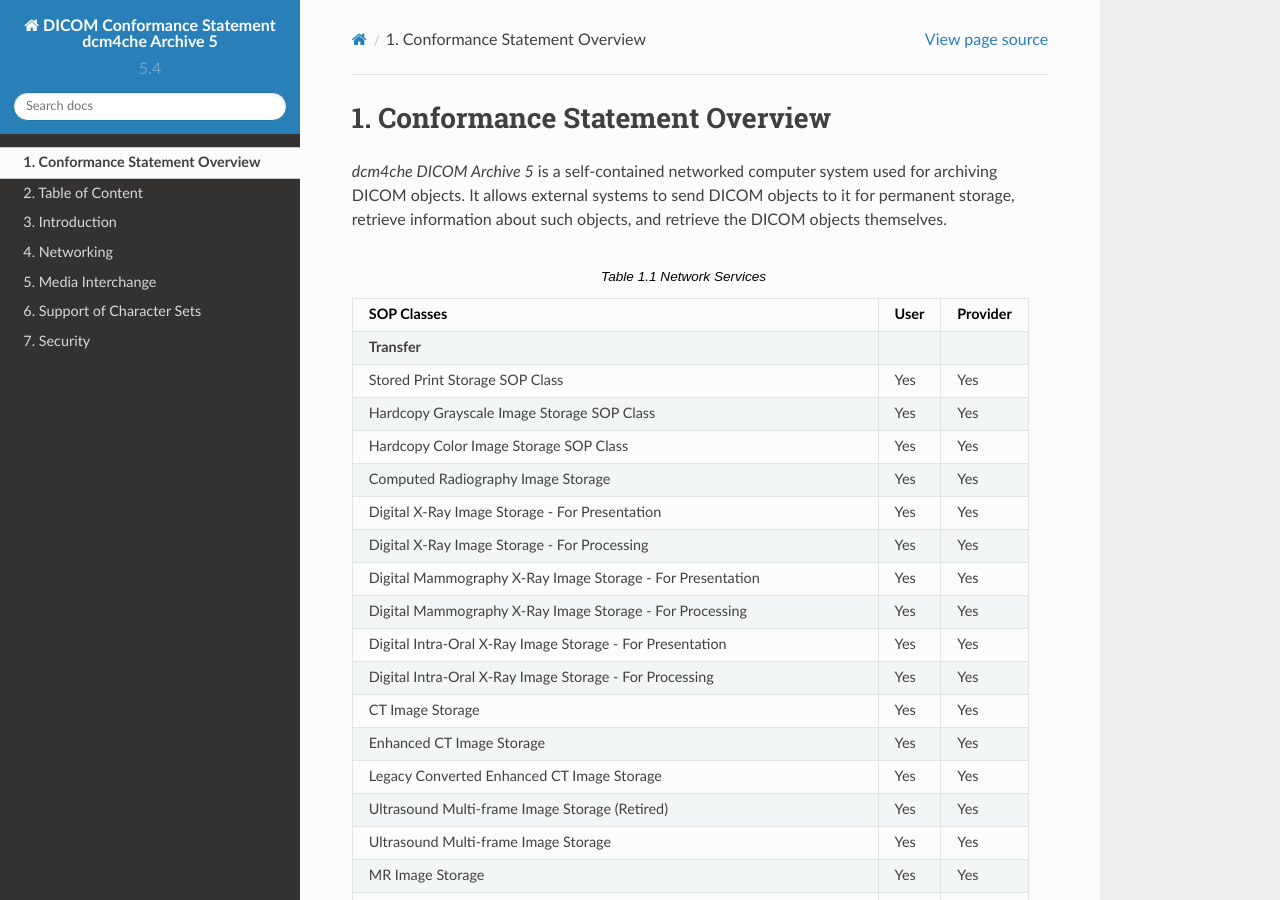
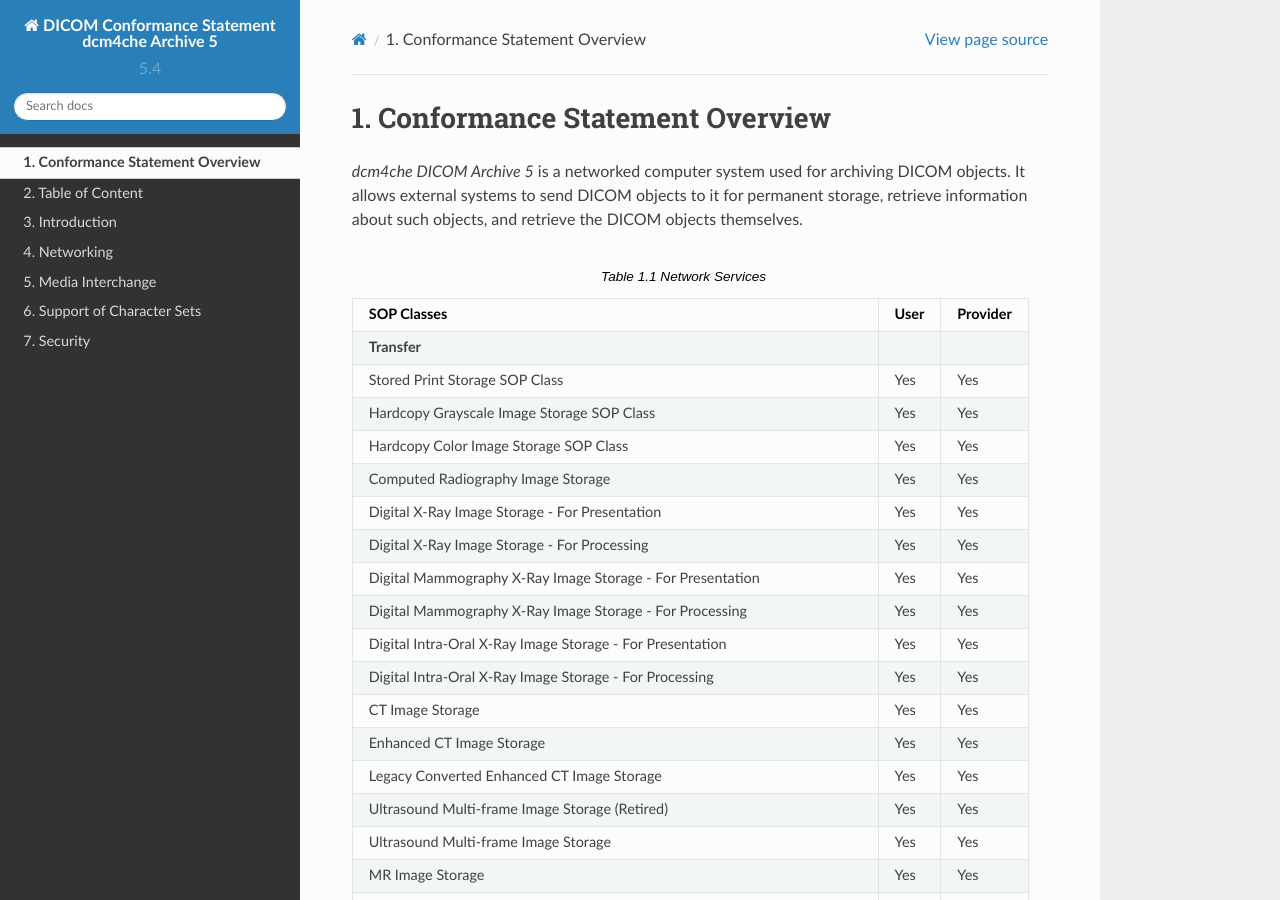
Before and after one commit to dcm4che/dcm4chee-arc-cs, a Sphinx documentation site: the page built from docs/overview.rst, in a window 1280 px wide and 900 px high. Built offline with Sphinx 7.4.7 and the Read the Docs theme 2.0.0, drawn with Linux system fonts in a browser that asks for light colours.

Commit message:
Update overview.rst

```diff
--- a/docs/overview.rst
+++ b/docs/overview.rst
@@ -1,8 +1,8 @@
 Conformance Statement Overview
 ******************************
 
-|product| is a self-contained networked computer system used for archiving DICOM objects. It allows external
-systems to send DICOM objects to it for permanent storage, retrieve information about such objects, and retrieve
+|product| is a networked computer system used for archiving DICOM objects. It allows external systems
+to send DICOM objects to it for permanent storage, retrieve information about such objects, and retrieve
 the DICOM objects themselves.
 
 .. csv-table:: Network Services
```
